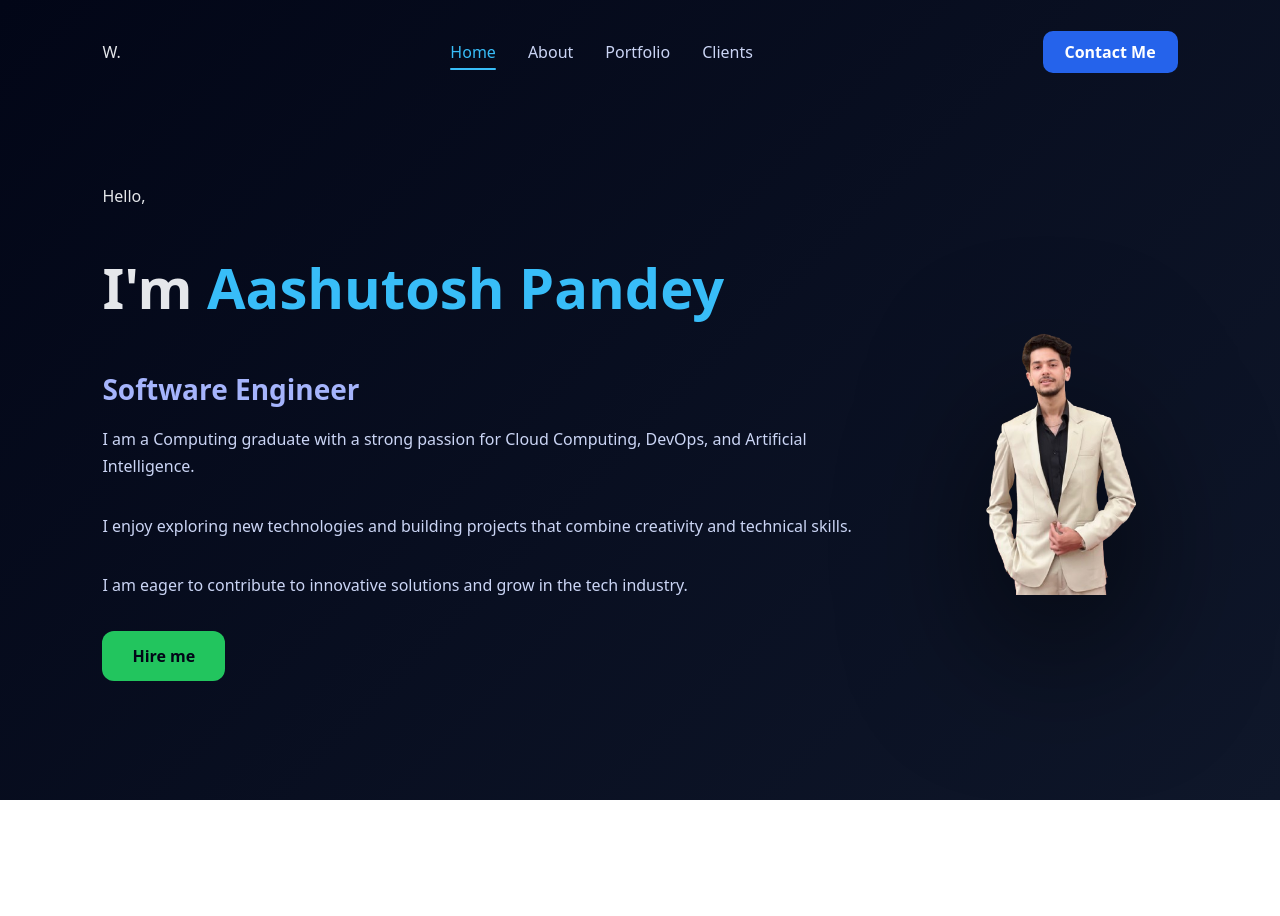
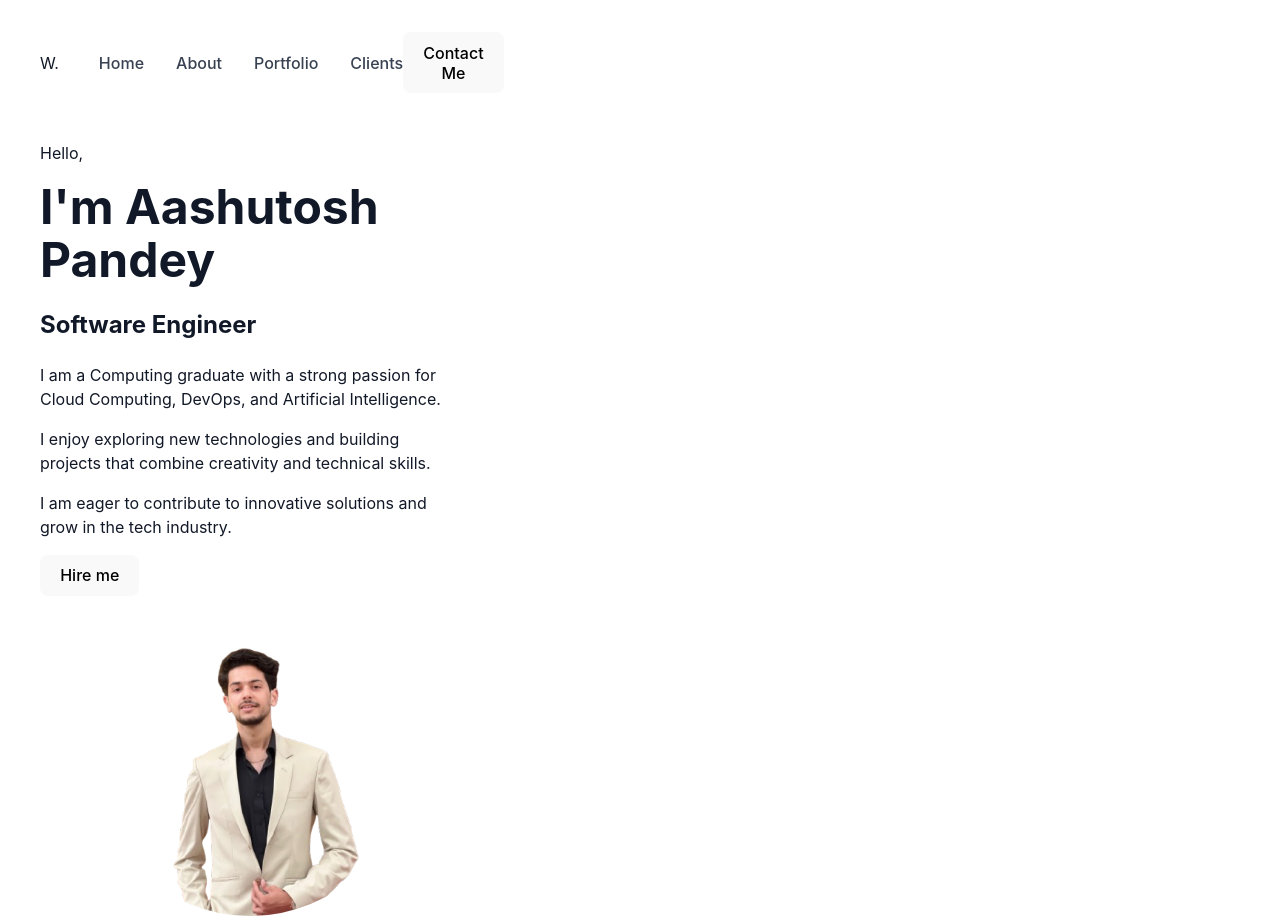
Before and after one commit to aashutoshpandey11/aashutosh-portfolio, a React (Vite) app: page / in a window 1280 px wide. Before the commit the page ends 800 px from the top, so only its background shows below. Built offline with nearby package versions, Linux system fonts and the light colour scheme.

Commit message:
Adjust the content

```diff
--- a/src/styles/Hero.css
+++ b/src/styles/Hero.css
@@ -1,25 +1,24 @@
 /* src/styles/Hero.css */
 
-/* ========================
-   HERO SECTION
-======================== */
 .hero {
-  width: 100vw;
   min-height: 100vh;
   padding: 0 8%;
-  background: linear-gradient(135deg, #020617, #0F172A);
-  color: #E5E7EB;
-  box-sizing: border-box;
+  background: #ffffff;
+  color: #111827;
+  font-family: Inter, sans-serif;
 }
 
-/* ========================
-   NAVBAR
-======================== */
+/* NAVBAR */
 .navbar {
   display: flex;
   justify-content: space-between;
   align-items: center;
-  padding: 1.5rem 0;
+  padding: 2rem 0;
+}
+
+.brand {
+  font-size: 1.4rem;
+  font-weight: 600;
 }
 
 .nav-links {
@@ -31,136 +30,91 @@
 .nav-links li {
   cursor: pointer;
   font-weight: 500;
-  color: #CBD5F5;
-  position: relative;
-  transition: color 0.3s ease;
+  color: #374151;
 }
 
-.nav-links li:hover {
-  color: #38BDF8;
+/* HERO BODY */
+.hero-container {
+  display: grid;
+  grid-template-columns: 1fr 1fr;
+  align-items: center;
+  margin-top: 4rem;
 }
 
-.nav-links li.active {
-  color: #38BDF8;
+/* IMAGE */
+.hero-image {
+  display: flex;
+  justify-content: center;
 }
 
-.nav-links li.active::after {
-  content: "";
-  position: absolute;
-  left: 0;
-  bottom: -6px;
-  width: 100%;
-  height: 2px;
-  background: #38BDF8;
-  border-radius: 2px;
+.hero-image img {
+  width: 320px;
+  height: 320px;
+  border-radius: 50%;
+  object-fit: cover;
 }
 
-/* ========================
-   CONTACT BUTTON
-======================== */
-.contact-btn {
-  background: #2563EB;
-  color: #fff;
-  border: none;
-  padding: 10px 22px;
-  cursor: pointer;
-  border-radius: 10px;
-  font-weight: 600;
-  transition: all 0.3s ease;
+/* TEXT */
+.hero-text {
+  max-width: 500px;
 }
 
-.contact-btn:hover {
-  background: #1D4ED8;
-  transform: translateY(-2px);
-}
-
-/* ========================
-   HERO MAIN
-======================== */
-.hero-main {
-  display: flex;
-  justify-content: space-between;
-  align-items: center;
-  margin-top: 4rem;
-  gap: 3rem;
-}
-
-/* ========================
-   HERO TEXT
-======================== */
-.hero-text {
-  max-width: 600px;
+.intro {
+  color: #6b7280;
 }
 
 .hero-text h1 {
-  font-size: 3.5rem;
-  font-weight: 700;
-  line-height: 1.2;
+  font-size: 3rem;
+  margin: 0.3rem 0;
 }
 
-.hero-text h1 span {
-  color: #38BDF8;
+.hero-text h3 {
+  font-size: 1.3rem;
+  font-weight: 500;
+  color: #4b5563;
+  margin-bottom: 1.8rem;
 }
 
-.hero-text h2 {
-  font-size: 1.75rem;
-  margin: 1rem 0;
-  color: #A5B4FC;
+/* BUTTONS */
+.hero-buttons {
+  display: flex;
+  gap: 1rem;
+  margin-bottom: 1.5rem;
 }
 
-.hero-desc {
-  color: #CBD5F5;
-  line-height: 1.7;
-  margin-bottom: 2rem;
-  font-size: 1rem;
+.btn-outline {
+  padding: 12px 22px;
+  border: 1px solid #111827;
+  background: transparent;
+  border-radius: 999px;
+  cursor: pointer;
 }
 
-/* ========================
-   HIRE BUTTON
-======================== */
-.hire-btn {
-  background: #22C55E;
-  color: #020617;
+.btn-solid {
+  padding: 12px 22px;
   border: none;
-  padding: 14px 30px;
+  background: #111827;
+  color: white;
+  border-radius: 999px;
   cursor: pointer;
-  border-radius: 12px;
-  font-weight: 600;
-  font-size: 1rem;
-  transition: all 0.3s ease;
 }
 
-.hire-btn:hover {
-  background: #16A34A;
-  transform: translateY(-2px);
+/* SOCIALS */
+.socials {
+  display: flex;
+  gap: 1rem;
+  font-size: 1.3rem;
 }
 
-/* ========================
-   HERO IMAGE
-======================== */
+/* RESPONSIVE */
+@media (max-width: 900px) {
+  .hero-container {
+    grid-template-columns: 1fr;
+    text-align: center;
+  }
 
-.hero-image img {
-  width: 420px;
-  border-radius: 28px;
-  filter: drop-shadow(0 50px 70px rgba(0, 0, 0, 0.7));
-}
-
-
-
-/* ========================
-   RESPONSIVE
-======================== */
-@media (max-width: 900px) {
-  .hero-image img {
-    width: 280px;
+  .hero-buttons,
+  .socials {
+    justify-content: center;
   }
 }
-
-  .hero-text {
-    max-width: 100%;
-  }
-
-  .hero-image img {
-    width: 260px;
-  }
-}
```
